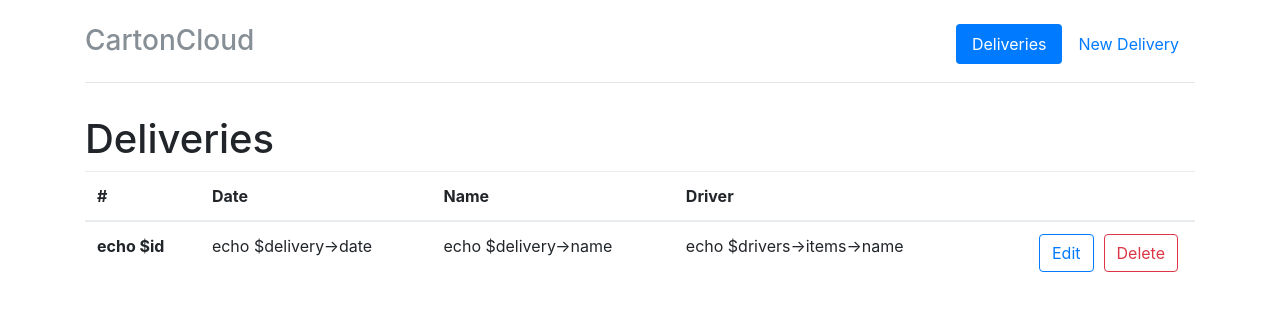
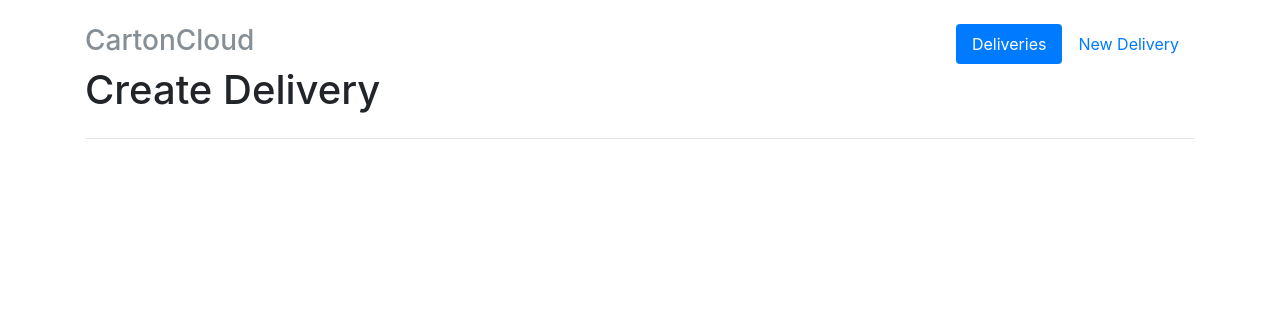
Before and after one commit to JeanLoureiro/Deliveries, a React (Create React App) app: page /create in a window 1280 px wide. Shown: the top 310 px of the page. Built offline with nearby package versions, Linux system fonts and the light colour scheme.

Commit message:
[add] Router

```diff
--- a/src/components/App.js
+++ b/src/components/App.js
@@ -1,16 +1,37 @@
-import React, { Component } from 'react';
-import Header from './Header'
+import React, { Component } from 'react'
+import { BrowserRouter as Router, Route, Link } from "react-router-dom"
 import DeliveriesList from './DeliveriesList'
+import CreateDelivery from './CreateDelivery'
 
 import '../css/App.css'
+
 
 
 class App extends Component {
     render() {
         return (
             <div className='container'>
-                <Header />
-                <DeliveriesList />
+                <Router>
+                    <header className="header clearfix">
+
+                        <nav>
+                            <ul className="nav nav-pills float-right">
+                                <li className="nav-item">
+                                    <Link to="/" className="nav-link active">Deliveries</Link>
+                                </li>
+                                <li className="nav-item">
+                                    <Link to="/create" className="nav-link">New Delivery</Link>
+                                </li>
+                            </ul>
+                        </nav>
+                        <h3 className="text-muted">CartonCloud</h3>
+
+                        <Route exact path="/" component={DeliveriesList} />
+                        <Route path="/create" component={CreateDelivery} />
+
+                    </header>
+                </Router>
+
             </div>
         )
     }
--- /dev/null
+++ b/src/components/CreateDelivery.js
@@ -0,0 +1,14 @@
+import React, { Component, Fragment } from 'react'
+
+class CreateDelivery extends Component {
+
+    render() {
+        return (
+            <Fragment>
+                <h1>Create Delivery</h1>
+            </Fragment>
+        )
+    }
+}
+
+export default CreateDelivery
--- a/src/components/Header.js
+++ /dev/null
@@ -1,27 +0,0 @@
-import React, { Component, Fragment } from 'react'
-import '../css/App.css'
-
-class Header extends Component {
-
-    render() {
-        return (
-            <Fragment>
-                <header className="header clearfix">
-                    <nav>
-                        <ul className="nav nav-pills float-right">
-                            <li className="nav-item">
-                                <a className="nav-link active" href="/">Deliveries</a>
-                            </li>
-                            <li className="nav-item">
-                                <a className="nav-link" href="/create.php">New Delivery</a>
-                            </li>
-                        </ul>
-                    </nav>
-                    <h3 className="text-muted">CartonCloud</h3>
-                </header>
-            </Fragment>
-        )
-    }
-}
-
-export default Header
```
